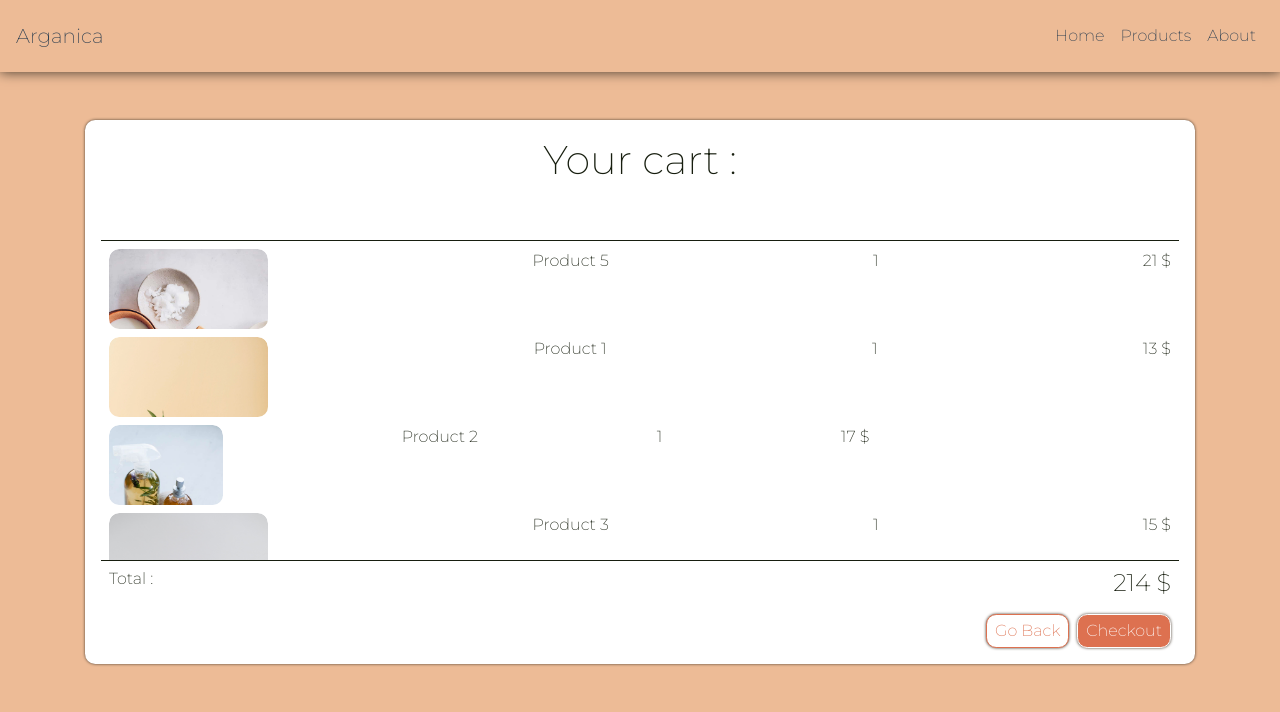
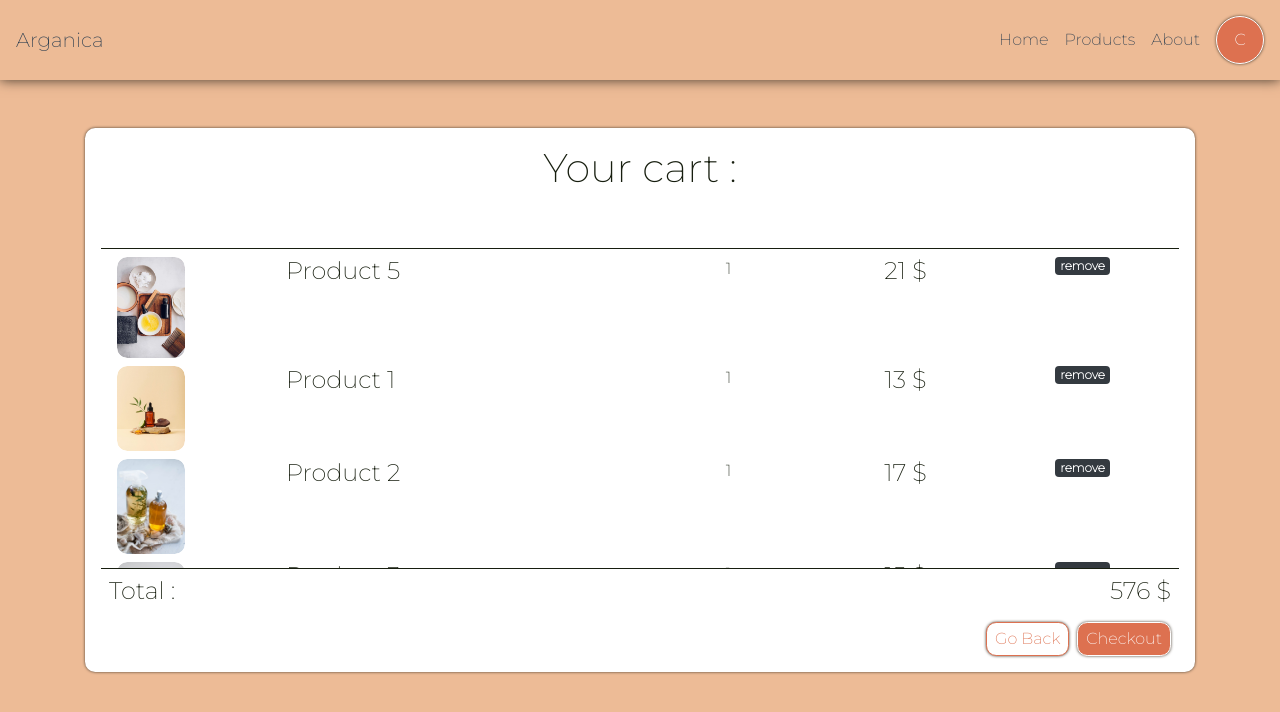
Before and after one commit to redwanchitam/argan-web-app, a Vue app: page /user/8/cart in a window 1280 px wide. Shown: the top 712 px of the page. Built offline with nearby package versions, Linux system fonts and the light colour scheme; a web font is replaced by a local one.

Commit message:
remove item from cart

```diff
--- a/src/App.vue
+++ b/src/App.vue
@@ -3,7 +3,7 @@
 
     <nav class="navbar navbar-expand-lg">
       <router-link class="navbar-brand" to="/" >Arganica</router-link>
-      <div class="ml-auto">
+      <div class="ml-auto d-flex flex-row">
         <button class="navbar-toggler tagBtn tagBtnMenu tagShadow" type="button" data-toggle="collapse" data-target="#navbarNav" aria-controls="navbarNav" aria-expanded="false" aria-label="Toggle navigation">
           +
         </button>
@@ -27,6 +27,11 @@
             </li>
           </ul>
         </div>
+        <a href="/user/8/cart">
+          <button class="ml-2 tagBtn tagBtnMenu tagBtnPrimary tagShadow" type="button">
+            C
+          </button>
+        </a>
       </div>
     </nav>
   </div>
@@ -96,6 +101,13 @@ a {
   border-radius: calc(0.7rem - 1px);
   background-color:white !important;
   color: #DD7150 !important;
+}
+.tagBtnRemove {
+  outline: none;
+  height:fit-content;
+  width: fit-content;
+  justify-content: center;
+  align-items: center;
 }
 .tagBtnMenu {
   outline: none;
--- a/src/components/cartItem.vue
+++ b/src/components/cartItem.vue
@@ -1,31 +1,42 @@
 <template>
-    <div class="mt-2 px-2 d-flex flex-row justify-content-between cartItem">
-        <div class="box cartItemImg">
-            <img class="img-fluid productImg" v-bind:src="cartItem.product.imgsPath[0].path"/>
+    <div class="row m-0 w-100 mt-2 px-2 cartItem">
+        <div class="col-2 w-100 pl-2 p-0" style="height: fit-content;">
+            <div class="justify-content-start box cartItemImg">
+                <img class="img-fluid productImg" v-bind:src="cartItem.product.imgsPath[0].path"/>
+            </div>
         </div>
-        <div class="cartItemName">
-            <a>{{ cartItem.product.name }}</a>
+        <div class="d-flex col-4 w-100 p-0 justify-content-start cartItemName" style="height: fit-content;">
+            <h4>{{ cartItem.product.name }}</h4>
         </div>
-        <div class="cartItemQuantity">
+        <div class="d-flex col-2 w-100 p-0 justify-content-center  cartItemQuantity" style="height: fit-content;">
             <a>{{ cartItem.quantity }}</a>
         </div>
-        <div class="btnCartItem">
-            <a>{{ cartItem.quantity  * cartItem.product.price }} $</a>
+        <div class="d-flex col-2 w-100 p-0 justify-content-center btnCartItem" style="height: fit-content;">
+            <h4>{{ cartItem.quantity  * cartItem.product.price }} $</h4>
+        </div>
+        <div class="d-flex col-2 w-100 p-0 justify-content-center btnCartItem">
+            <span tag="button" class="badge badge-dark tagBtn tagBtnRemove"  @click="removeItem(cartItem.product.id)">remove</span>
         </div>
     </div>
 </template>
 
 <script>
+import Store from "@/store/index.js";
 export default {
-  props: ["cartItem"]
+    store: Store,
+    methods: {
+        removeItem : function (productId){
+            this.$store.commit("removeItem",productId);
+        }
+    },
+    props: ["cartItem"]
 };
 </script>
 
 <!-- Add "scoped" attribute to limit CSS to this component only -->
 <style scoped lang="scss">
 .cartItemImg {
-    max-width: 15%;
-    height: 5rem;
+    max-width: 40%;
     overflow: hidden;
     position: relative;
 }
--- a/src/store/index.js
+++ b/src/store/index.js
@@ -293,7 +293,12 @@ export default createStore({
       }
     ]
   },
-  mutations: {},
+  mutations: {
+    removeItem (state,productId) {
+      var itemToRemove = state.cart.find(cartItem => cartItem.product.id === productId);
+      state.cart.splice( state.cart.indexOf(itemToRemove),1);
+    }
+  },
   actions: {},
   modules: {}
 });
--- a/src/views/cart.vue
+++ b/src/views/cart.vue
@@ -18,15 +18,15 @@
         <div class="row m-0 px-2 w-100 cartFooter">
             <div class="row m-0 w-100 pt-2 justify-content-between">
                 <div class="">
-                    <h6 class="">Total :</h6>
+                    <h4 class="">Total :</h4>
                 </div>
                 <div class="">
-                    <h4 class="">214 $</h4>
+                    <h4 class="">576 $</h4>
                 </div>
             </div>
             <div class="row m-0 w-100 pt-2 justify-content-end">
                 <button class="ml-2 px-2 py-1 tagBtn tagBtnSecondary tagShadow" @click="$router.go(-1)">Go Back</button>
-                <button class="ml-2 px-2 py-1 tagBtn tagBtnPrimary tagShadow" >Checkout</button>
+                <button class="ml-2 px-2 py-1 tagBtn tagBtnPrimary tagShadow" @click="updateTotal" >Checkout</button>
             </div>
         </div>
     </div>
@@ -37,7 +37,6 @@
 // @ is an alias to /src
 import cartItem from "@/components/cartItem.vue";
 import Store from "@/store/index.js";
-import $ from "jquery";
 
 export default {
   name: "Cart",
@@ -50,18 +49,6 @@ export default {
       cart:  this.$store.state.cart
     }
   },
-  methods: {
-    toggleActiveImg : function (event) {
-
-      var imgBoxId = $("#" + event.target.id).parent().attr("id");
-      var imgHtml = $("#" + event.target.id).parent().html();
-
-      $("#" + event.target.id).parent().attr("id", $(".activeProductImg").attr("id") );
-      $("#" + event.target.id).parent().html($(".activeProductImg").html());
-
-      $(".activeProductImg").attr("id", imgBoxId);
-      $(".activeProductImg").html(imgHtml);
-    }
-  }
+  methods: {}
 };
 </script>
```
Also changed, not shown: 1 other file (tests, documents, lock files or other folders).
